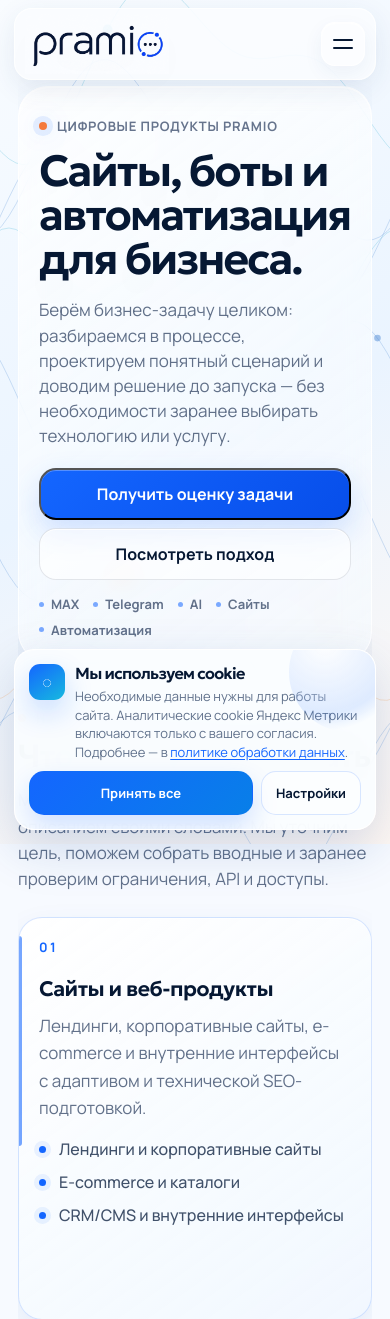
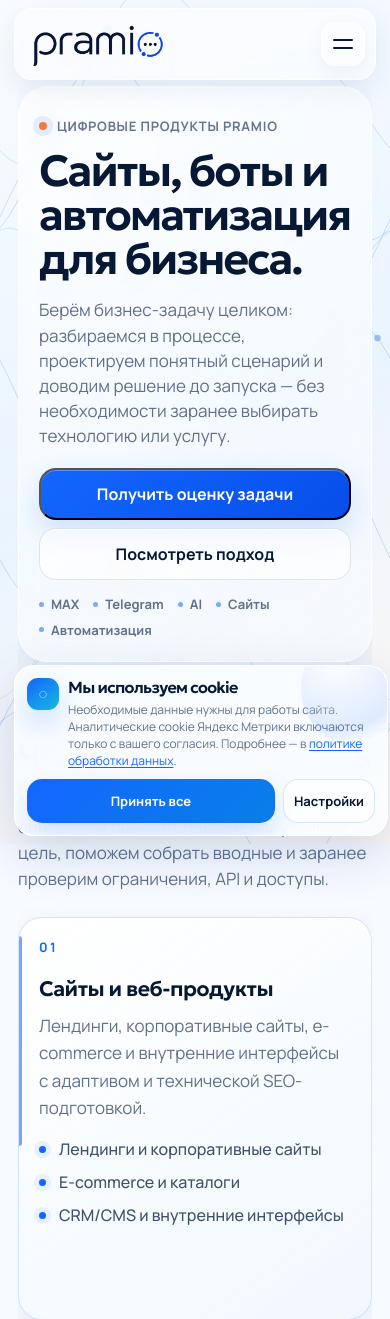
Before and after one commit to 9163223-maker/pramio-landing, a PHP site: page / in a window 390 px wide. Shown: the top 1319 px of the page. Run offline with PHP 8.4, Linux system fonts and the light colour scheme.

Commit message:
compact cookie surface for small and landscape viewports

```diff
--- a/site-v2.css
+++ b/site-v2.css
@@ -2560,3 +2560,28 @@ body.contact-open .mobile-nav{pointer-events:none!important;}
     max-height:calc(var(--contact-vv-height,100dvh) - max(16px,env(safe-area-inset-top,0px) + env(safe-area-inset-bottom,0px)))!important;
   }
 }
+
+/* v86 final compact cookie owner — preserve 44px targets without covering small viewports */
+@media(max-width:780px){
+  .cookie-consent{
+    width:calc(100% - 16px)!important;
+    bottom:calc(env(safe-area-inset-bottom,0px) + 8px)!important;
+    max-height:calc(100dvh - env(safe-area-inset-top,0px) - env(safe-area-inset-bottom,0px) - 16px)!important;
+    overflow:auto!important;
+    overscroll-behavior:contain;
+    padding:12px!important;
+    border-radius:20px!important;
+  }
+  .cookie-consent__head{grid-template-columns:32px 1fr!important;gap:9px!important;}
+  .cookie-consent__icon{width:32px!important;height:32px!important;border-radius:11px!important;font-size:15px!important;}
+  .cookie-consent h2{margin-top:0!important;font-size:16px!important;}
+  .cookie-consent p{font-size:12px!important;line-height:1.42!important;}
+  .cookie-consent__actions{gap:8px!important;margin-top:10px!important;}
+  .cookie-consent__actions button{min-height:44px!important;padding:0 10px!important;}
+  .cookie-preferences{gap:9px!important;margin-top:10px!important;padding-top:10px!important;}
+  .cookie-pref-row{gap:10px!important;}
+  .cookie-pref-row small{font-size:11px!important;line-height:1.3!important;}
+}
+@media(max-width:360px),(max-height:520px){
+  .cookie-consent__actions{grid-template-columns:1fr!important;}
+}
```
